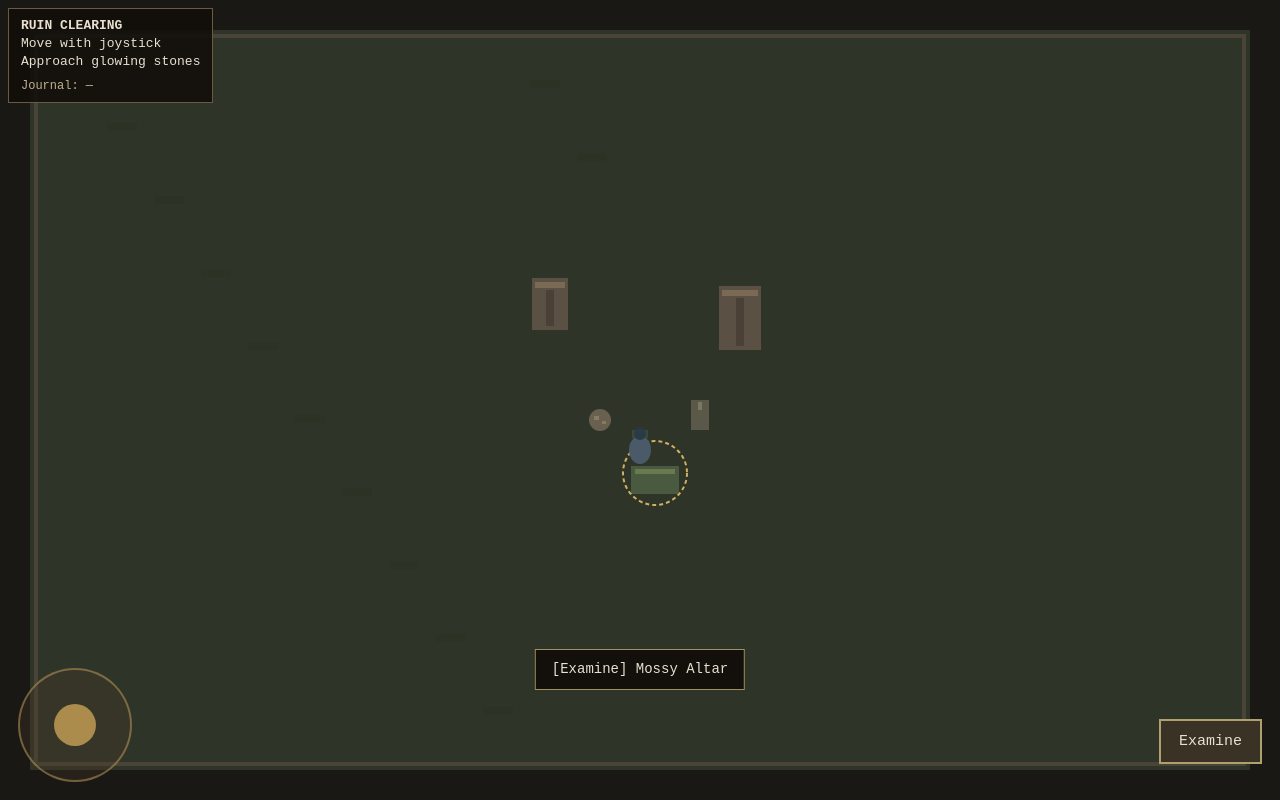
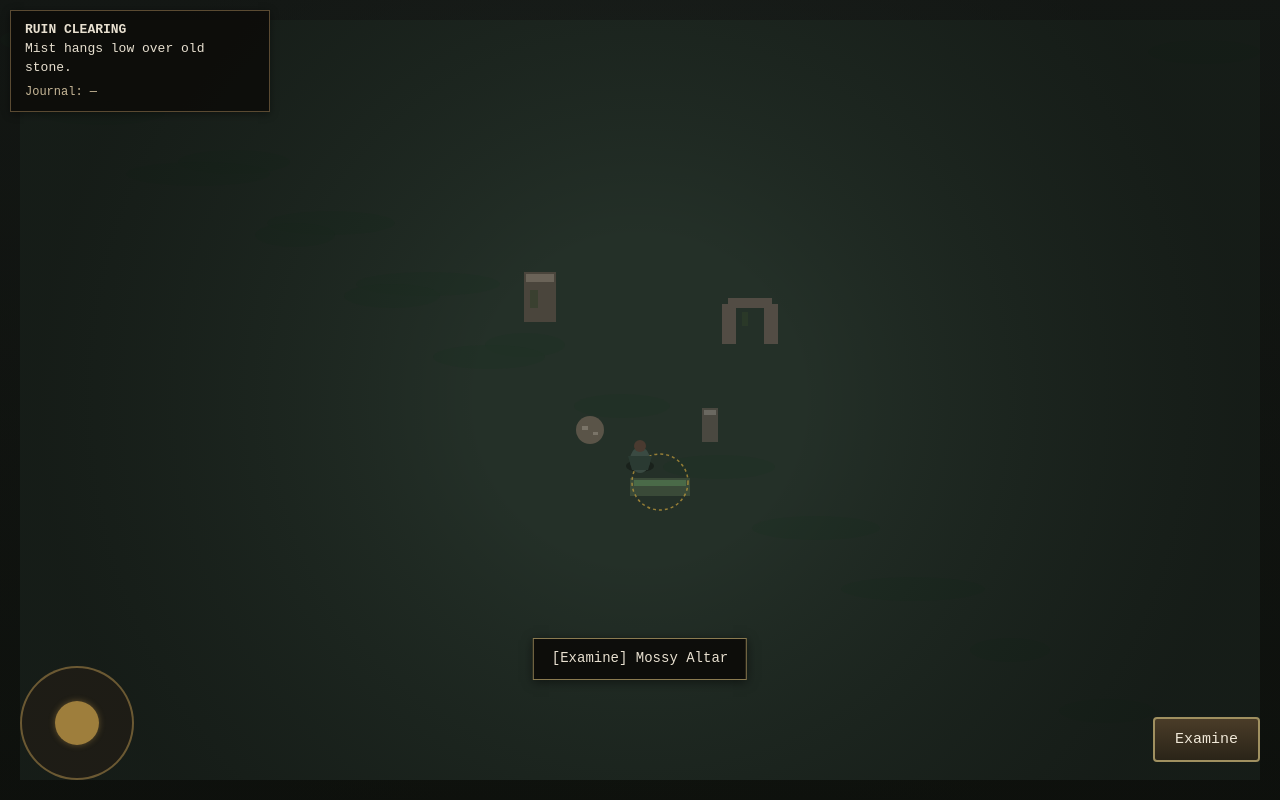
Before and after one commit to RCJLabs/Vaelora-godot, a plain HTML site: page prototype/zone-simple.html in a window 1280 px wide. Drawn offline with Linux system fonts and the light colour scheme; animation ran at ten frames a second.

Commit message:
Major visual upgrade to 2D zone prototype

```diff
--- a/prototype/zone-simple.html
+++ b/prototype/zone-simple.html
@@ -3,41 +3,41 @@
 <head>
   <meta charset="UTF-8">
   <meta name="viewport" content="width=device-width, initial-scale=1.0, user-scalable=no">
-  <title>Ruin Clearing — Zone Prototype</title>
+  <title>Ruin Clearing</title>
   <style>
-    body { margin: 0; background: #161410; color: #e8e0d0; font-family: 'Courier New', monospace; overflow: hidden; touch-action: none; }
+    body { margin: 0; background: #0e0c0a; color: #e8e0d0; font-family: 'Courier New', monospace; overflow: hidden; touch-action: none; }
     canvas { display: block; }
     #ui {
-      position: absolute; top: 8px; left: 8px; background: rgba(18,14,10,0.88);
-      padding: 8px 12px; border: 1px solid #6a5a40; font-size: 13px; max-width: 240px; line-height: 1.4;
+      position: absolute; top: 10px; left: 10px; background: rgba(12,10,8,0.82);
+      padding: 10px 14px; border: 1px solid #5a4a32; font-size: 13px; max-width: 230px; line-height: 1.45;
+      box-shadow: 0 2px 8px rgba(0,0,0,0.4);
     }
-    #journal {
-      margin-top: 6px; font-size: 12px; color: #c0b090; min-height: 16px;
-    }
+    #journal { margin-top: 6px; font-size: 12px; color: #c8b898; }
     #prompt {
-      position: absolute; bottom: 110px; left: 50%; transform: translateX(-50%);
-      background: rgba(18,14,10,0.94); border: 1px solid #a09060; padding: 10px 16px;
-      font-size: 14px; display: none; text-align: center; max-width: 85%; line-height: 1.35;
+      position: absolute; bottom: 120px; left: 50%; transform: translateX(-50%);
+      background: rgba(12,10,8,0.9); border: 1px solid #8a7a50; padding: 10px 18px;
+      font-size: 14px; display: none; text-align: center; max-width: 82%; line-height: 1.4;
+      box-shadow: 0 2px 10px rgba(0,0,0,0.5);
     }
     #joy {
-      position: absolute; bottom: 18px; left: 18px; width: 110px; height: 110px;
-      background: rgba(80,60,40,0.28); border: 2px solid rgba(180,150,90,0.55); border-radius: 50%;
+      position: absolute; bottom: 20px; left: 20px; width: 110px; height: 110px;
+      background: rgba(40,30,20,0.45); border: 2px solid rgba(160,130,70,0.6); border-radius: 50%;
     }
     #knob {
-      position: absolute; width: 42px; height: 42px; background: rgba(210,170,90,0.75);
-      border-radius: 50%; top: 34px; left: 34px;
+      position: absolute; width: 44px; height: 44px; background: rgba(190,150,70,0.8);
+      border-radius: 50%; top: 33px; left: 33px; box-shadow: 0 0 6px rgba(200,160,80,0.4);
     }
     #btn {
-      position: absolute; bottom: 36px; right: 18px; padding: 12px 18px;
-      background: #3a3224; color: #e8e0d0; border: 2px solid #b0a070; font-family: inherit; font-size: 15px;
+      position: absolute; bottom: 38px; right: 20px; padding: 12px 20px;
+      background: linear-gradient(#4a3c28, #2a2418); color: #f0e8d8; border: 2px solid #a09060;
+      font-family: inherit; font-size: 15px; border-radius: 4px;
     }
   </style>
 </head>
 <body>
   <div id="ui">
     <b>RUIN CLEARING</b><br>
-    Move with joystick<br>
-    Approach glowing stones
+    Mist hangs low over old stone.
     <div id="journal">Journal: —</div>
   </div>
   <div id="prompt"></div>
@@ -51,43 +51,37 @@
     let W = innerWidth, H = innerHeight;
     canvas.width = W; canvas.height = H;
 
-    let px = W/2, py = H/2 + 50;
-    const speed = 2.4;
+    let px = W/2, py = H/2 + 60;
+    const speed = 2.3;
 
     const objects = [
-      { x: -90, y: -70, w: 36, h: 52, name: "Crumbling Pillar", text: "Weathered stone covered in faint, half-erased carvings. The air feels heavier nearby.", type: "pillar" },
-      { x: 100, y: -50, w: 42, h: 64, name: "Broken Tower", text: "A shattered section of tower. Something metallic glints deep in a crack.", type: "tower" },
-      { x: 15, y: 80, w: 48, h: 28, name: "Mossy Altar", text: "A low platform swallowed by moss and roots. Whatever was offered here is long gone.", type: "altar" },
-      { x: -40, y: 20, w: 22, h: 22, name: "Scattered Stones", text: "Loose rubble. Among the stones you notice a small, smooth river pebble that doesn't belong.", type: "rubble", item: "Strange Pebble" },
-      { x: 60, y: 30, w: 18, h: 30, name: "Leaning Marker", text: "A narrow standing stone, tilted with age. Scratches on its face might once have been a path sign.", type: "marker" }
+      { x: -100, y: -80, name: "Crumbling Pillar", text: "Weathered stone, half-swallowed by moss. Faint carvings catch the dim light.", kind: "pillar" },
+      { x: 110, y: -60, name: "Broken Arch", text: "A fractured archway. Vines cling to the remaining stone. Something feels watched.", kind: "arch" },
+      { x: 20, y: 90, name: "Mossy Altar", text: "Low and broad, covered in thick moss. The surface is worn smooth by time and rain.", kind: "altar" },
+      { x: -50, y: 30, name: "Scattered Rubble", text: "Collapsed masonry. Among the stones lies a small smooth pebble that doesn't belong.", kind: "rubble", item: "Smooth Pebble" },
+      { x: 70, y: 40, name: "Leaning Stone", text: "A narrow marker, tilted. Old scratches might once have pointed the way.", kind: "marker" }
     ];
 
     let jx = 0, jy = 0;
     const joy = document.getElementById('joy');
     const knob = document.getElementById('knob');
-    let joyActive = false;
+    let active = false;
 
-    joy.addEventListener('touchstart', e => { e.preventDefault(); joyActive = true; }, {passive:false});
+    joy.addEventListener('touchstart', e => { e.preventDefault(); active = true; }, {passive:false});
     joy.addEventListener('touchmove', e => {
       e.preventDefault();
-      if (!joyActive) return;
+      if (!active) return;
       const t = e.touches[0];
       const r = joy.getBoundingClientRect();
       let dx = t.clientX - r.left - 55;
       let dy = t.clientY - r.top - 55;
-      const dist = Math.min(Math.hypot(dx, dy), 38);
-      const ang = Math.atan2(dy, dx);
-      dx = Math.cos(ang) * dist;
-      dy = Math.sin(ang) * dist;
+      const d = Math.min(Math.hypot(dx, dy), 38);
+      const a = Math.atan2(dy, dx);
+      dx = Math.cos(a)*d; dy = Math.sin(a)*d;
       knob.style.transform = `translate(${dx}px,${dy}px)`;
-      jx = dx / 38;
-      jy = dy / 38;
+      jx = dx/38; jy = dy/38;
     }, {passive:false});
-    joy.addEventListener('touchend', () => {
-      joyActive = false;
-      knob.style.transform = '';
-      jx = jy = 0;
-    });
+    joy.addEventListener('touchend', () => { active = false; knob.style.transform = ''; jx = jy = 0; });
 
     const keys = {};
     addEventListener('keydown', e => keys[e.key.toLowerCase()] = true);
@@ -96,146 +90,160 @@
     const prompt = document.getElementById('prompt');
     const journal = document.getElementById('journal');
     let near = null;
-    let lastExamined = null;
 
     function examine() {
       if (!near) return;
       prompt.textContent = near.text;
-      lastExamined = near.name;
-      journal.textContent = "Journal: Examined " + near.name;
-      if (near.item) {
-        journal.textContent += " — found " + near.item;
+      journal.textContent = "Journal: " + near.name + (near.item ? " — found " + near.item : "");
+      setTimeout(() => { if (near) prompt.textContent = "[Examine] " + near.name; }, 2800);
+    }
+    document.getElementById('btn').onclick = examine;
+    document.getElementById('btn').addEventListener('touchstart', e => { e.preventDefault(); examine(); }, {passive:false});
+
+    function drawGround() {
+      const g = ctx.createLinearGradient(0, 0, 0, H);
+      g.addColorStop(0, '#1e2420');
+      g.addColorStop(1, '#121610');
+      ctx.fillStyle = g;
+      ctx.fillRect(0, 0, W, H);
+
+      // Misty ground plane
+      ctx.fillStyle = '#243028';
+      ctx.fillRect(20, 20, W-40, H-40);
+
+      // Soft patches
+      ctx.fillStyle = 'rgba(30,50,35,0.35)';
+      for (let i = 0; i < 18; i++) {
+        ctx.beginPath();
+        ctx.ellipse(40 + (i*97)%(W-80), 40 + (i*61)%(H-80), 40+ (i%5)*8, 12, 0, 0, Math.PI*2);
+        ctx.fill();
       }
-      setTimeout(() => {
-        if (near && near === lastNear) prompt.textContent = "[Examine] " + near.name;
-      }, 3200);
+
+      // Fog vignette
+      const vig = ctx.createRadialGradient(W/2, H/2, H*0.2, W/2, H/2, H*0.75);
+      vig.addColorStop(0, 'rgba(0,0,0,0)');
+      vig.addColorStop(1, 'rgba(10,12,10,0.55)');
+      ctx.fillStyle = vig;
+      ctx.fillRect(0, 0, W, H);
     }
-    let lastNear = null;
 
-    document.getElementById('btn').addEventListener('click', examine);
-    document.getElementById('btn').addEventListener('touchstart', e => {
-      e.preventDefault();
-      examine();
-    }, {passive:false});
-
-    function drawObject(o, ox, oy) {
+    function drawRuin(o, ox, oy) {
       ctx.save();
-      if (o.type === "pillar" || o.type === "tower") {
-        ctx.fillStyle = '#5a5044';
-        ctx.fillRect(ox - o.w/2, oy - o.h, o.w, o.h);
-        ctx.fillStyle = '#7a6a54';
-        ctx.fillRect(ox - o.w/2 + 3, oy - o.h + 4, o.w - 6, 6);
-        ctx.fillStyle = '#4a4036';
-        ctx.fillRect(ox - 4, oy - o.h + 12, 8, o.h - 16);
-      } else if (o.type === "altar") {
-        ctx.fillStyle = '#4a5a40';
-        ctx.fillRect(ox - o.w/2, oy - o.h/2, o.w, o.h);
-        ctx.fillStyle = '#6a7a50';
-        ctx.fillRect(ox - o.w/2 + 4, oy - o.h/2 + 3, o.w - 8, 5);
-      } else if (o.type === "rubble") {
-        ctx.fillStyle = '#6a6050';
-        ctx.beginPath();
-        ctx.arc(ox, oy, o.w/2, 0, Math.PI*2);
-        ctx.fill();
-        ctx.fillStyle = '#8a7a60';
-        ctx.fillRect(ox - 6, oy - 4, 5, 4);
-        ctx.fillRect(ox + 2, oy + 1, 4, 3);
+      if (o.kind === "pillar") {
+        ctx.fillStyle = '#4a453c';
+        ctx.fillRect(ox-16, oy-48, 32, 50);
+        ctx.fillStyle = '#6a6358';
+        ctx.fillRect(ox-14, oy-46, 28, 8);
+        ctx.fillStyle = '#3a4030';
+        ctx.fillRect(ox-10, oy-30, 8, 18); // moss
+      } else if (o.kind === "arch") {
+        ctx.fillStyle = '#524c44';
+        ctx.fillRect(ox-28, oy-36, 14, 40);
+        ctx.fillRect(ox+14, oy-36, 14, 40);
+        ctx.fillRect(ox-22, oy-42, 44, 10);
+        ctx.fillStyle = '#2a3828';
+        ctx.fillRect(ox-8, oy-28, 6, 14);
+      } else if (o.kind === "altar") {
+        ctx.fillStyle = '#3a4a38';
+        ctx.fillRect(ox-30, oy-12, 60, 18);
+        ctx.fillStyle = '#4a6a48';
+        ctx.fillRect(ox-26, oy-10, 52, 6);
+      } else if (o.kind === "rubble") {
+        ctx.fillStyle = '#5a5448';
+        ctx.beginPath(); ctx.arc(ox, oy, 14, 0, Math.PI*2); ctx.fill();
+        ctx.fillStyle = '#7a7468';
+        ctx.fillRect(ox-8, oy-4, 6, 4);
+        ctx.fillRect(ox+3, oy+2, 5, 3);
       } else {
-        ctx.fillStyle = '#5a5848';
-        ctx.fillRect(ox - o.w/2, oy - o.h, o.w, o.h);
-        ctx.fillStyle = '#7a7860';
-        ctx.fillRect(ox - 2, oy - o.h + 2, 4, 8);
+        ctx.fillStyle = '#4a4840';
+        ctx.fillRect(ox-8, oy-32, 16, 34);
+        ctx.fillStyle = '#6a6860';
+        ctx.fillRect(ox-6, oy-30, 12, 5);
       }
       ctx.restore();
     }
 
+    function drawPlayer() {
+      // Shadow
+      ctx.fillStyle = 'rgba(0,0,0,0.3)';
+      ctx.beginPath();
+      ctx.ellipse(px, py+6, 14, 6, 0, 0, Math.PI*2);
+      ctx.fill();
+
+      // Body
+      ctx.fillStyle = '#3a4a42';
+      ctx.beginPath();
+      ctx.ellipse(px, py, 10, 13, 0, 0, Math.PI*2);
+      ctx.fill();
+
+      // Cloak
+      ctx.fillStyle = '#2a3a32';
+      ctx.beginPath();
+      ctx.moveTo(px-12, py-4);
+      ctx.lineTo(px+12, py-4);
+      ctx.lineTo(px+8, py+10);
+      ctx.lineTo(px-8, py+10);
+      ctx.fill();
+
+      // Head
+      ctx.fillStyle = '#4a3a30';
+      ctx.beginPath();
+      ctx.arc(px, py-14, 6, 0, Math.PI*2);
+      ctx.fill();
+    }
+
     function draw() {
-      // Sky / outer
-      ctx.fillStyle = '#1a1814';
-      ctx.fillRect(0, 0, W, H);
+      drawGround();
 
-      // Ground
-      ctx.fillStyle = '#2e3428';
-      ctx.fillRect(30, 30, W - 60, H - 60);
-
-      // Subtle ground variation
-      ctx.fillStyle = 'rgba(40,50,30,0.4)';
-      for (let i = 0; i < 12; i++) {
-        ctx.fillRect(60 + (i*47)% (W-120), 50 + (i*73)% (H-100), 30, 8);
-      }
-
-      // Border
-      ctx.strokeStyle = '#4a4438';
-      ctx.lineWidth = 4;
-      ctx.strokeRect(36, 36, W - 72, H - 72);
-
-      // Objects
       objects.forEach(o => {
         const ox = W/2 + o.x;
         const oy = H/2 + o.y;
-        drawObject(o, ox, oy);
+        drawRuin(o, ox, oy);
 
-        const d = Math.hypot(px - ox, py - (oy - o.h/3));
-        if (d < 52) {
-          ctx.strokeStyle = '#d0b060';
-          ctx.lineWidth = 2;
-          ctx.setLineDash([4, 3]);
+        const d = Math.hypot(px - ox, py - oy);
+        if (d < 55) {
+          ctx.strokeStyle = 'rgba(200,160,60,0.7)';
+          ctx.lineWidth = 1.5;
+          ctx.setLineDash([3, 3]);
           ctx.beginPath();
-          ctx.arc(ox, oy - o.h/4, Math.max(o.w, o.h)/2 + 8, 0, Math.PI*2);
+          ctx.arc(ox, oy-8, 28, 0, Math.PI*2);
           ctx.stroke();
           ctx.setLineDash([]);
         }
       });
 
-      // Player
-      ctx.fillStyle = '#4a5a68';
-      ctx.beginPath();
-      ctx.ellipse(px, py, 11, 14, 0, 0, Math.PI*2);
-      ctx.fill();
-      ctx.fillStyle = '#3a4a38';
-      ctx.fillRect(px - 8, py - 20, 16, 8); // cloak/shoulders
-      ctx.fillStyle = '#2a3a48';
-      ctx.beginPath();
-      ctx.arc(px, py - 16, 6, 0, Math.PI*2);
-      ctx.fill();
+      drawPlayer();
 
-      // Nearest check
+      // Nearest
       near = null;
-      let best = 50;
+      let best = 52;
       objects.forEach(o => {
-        const ox = W/2 + o.x;
-        const oy = H/2 + o.y;
-        const d = Math.hypot(px - ox, py - oy);
+        const d = Math.hypot(px - (W/2+o.x), py - (H/2+o.y));
         if (d < best) { best = d; near = o; }
       });
-      lastNear = near;
 
       if (near) {
         prompt.style.display = 'block';
-        if (!prompt.textContent.includes(near.name) || prompt.textContent.startsWith("[Examine]")) {
-          prompt.textContent = "[Examine] " + near.name;
+        if (!prompt.textContent.includes(near.name) || prompt.textContent.startsWith('[Examine]')) {
+          prompt.textContent = '[Examine] ' + near.name;
         }
-      } else {
-        prompt.style.display = 'none';
-      }
+      } else prompt.style.display = 'none';
     }
 
-    function update() {
+    function loop() {
       let vx = jx, vy = jy;
-      if (keys['w'] || keys['arrowup']) vy = -1;
-      if (keys['s'] || keys['arrowdown']) vy = 1;
-      if (keys['a'] || keys['arrowleft']) vx = -1;
-      if (keys['d'] || keys['arrowright']) vx = 1;
-
+      if (keys['w']||keys['arrowup']) vy = -1;
+      if (keys['s']||keys['arrowdown']) vy = 1;
+      if (keys['a']||keys['arrowleft']) vx = -1;
+      if (keys['d']||keys['arrowright']) vx = 1;
       px += vx * speed;
       py += vy * speed;
-      px = Math.max(60, Math.min(W - 60, px));
-      py = Math.max(60, Math.min(H - 60, py));
-
+      px = Math.max(50, Math.min(W-50, px));
+      py = Math.max(50, Math.min(H-50, py));
       draw();
-      requestAnimationFrame(update);
+      requestAnimationFrame(loop);
     }
-    update();
+    loop();
 
     addEventListener('resize', () => {
       W = innerWidth; H = innerHeight;
```
